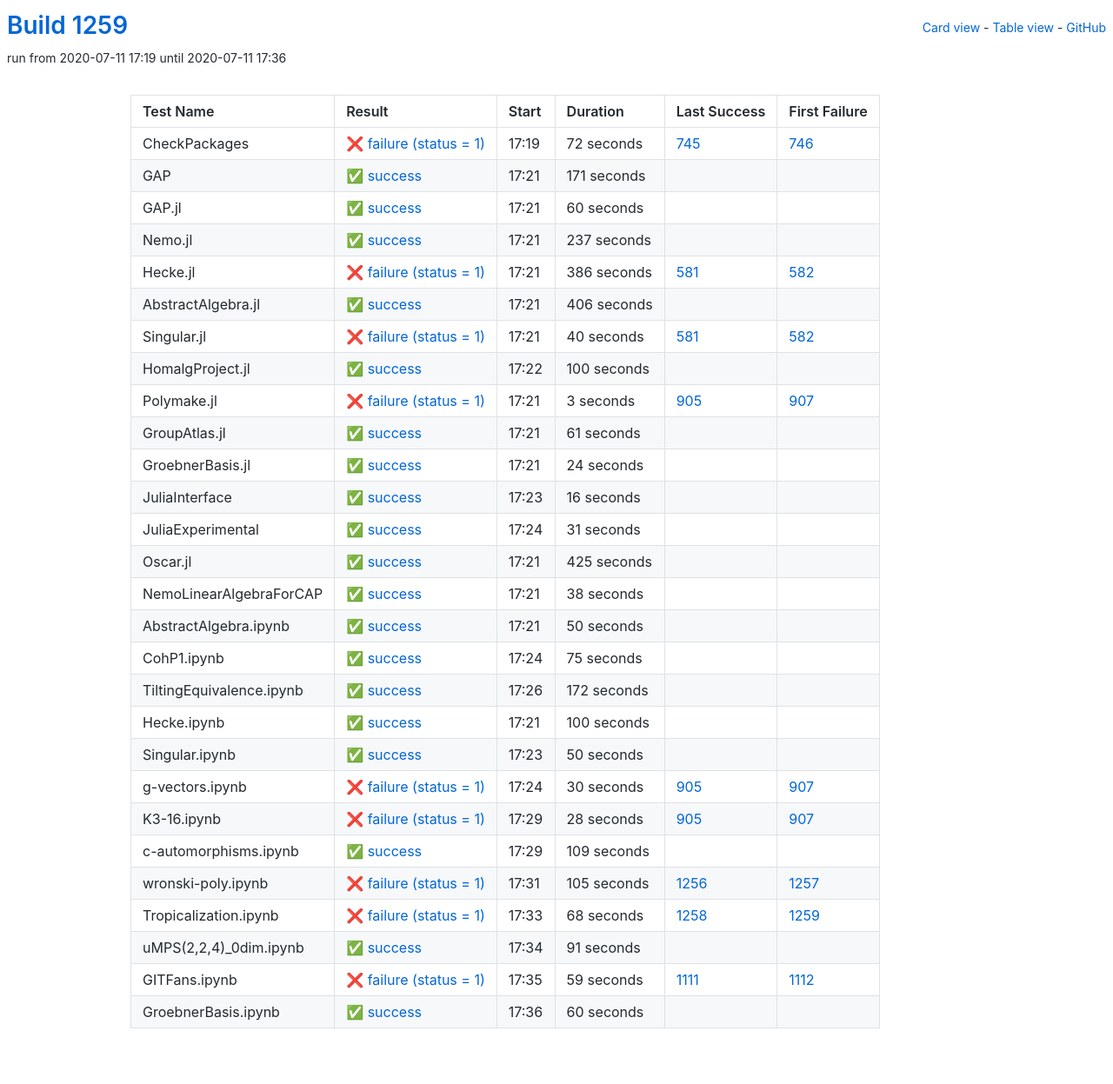
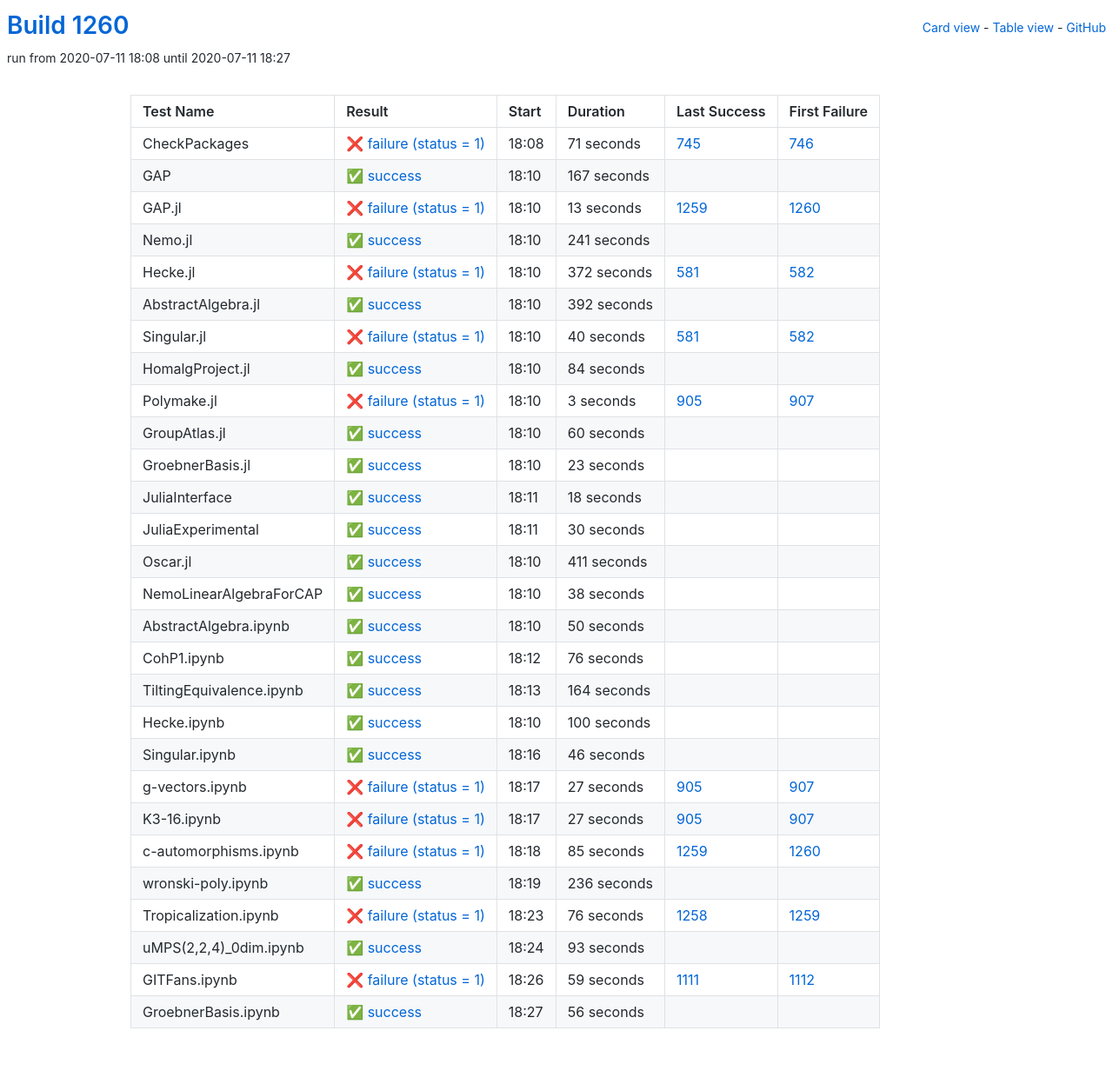
Before and after one commit to oscar-system/oscar-ci-status-1.4, a Jekyll site: the page built from table.html, in a window 1280 px wide. Shown: the whole page at 87% size. Built offline with Jekyll 4.4.1, drawn with Linux system fonts in a browser that asks for light colours.

Commit message:
Build #1260

```diff
--- a/_data/ci.yml
+++ b/_data/ci.yml
@@ -1,6 +1,6 @@
 ---
-build: 1259
-build_url: https://oscarci.mathematik.uni-kl.de/job/oscar-julia-1.4/1259/
+build: 1260
+build_url: https://oscarci.mathematik.uni-kl.de/job/oscar-julia-1.4/1260/
 job: oscar-julia-1.4
 organization: oscar-system
 repo: oscar-ci-status-1.4
@@ -8,80 +8,80 @@ repourl: https://github.com/oscar-system/oscar-ci-status-1.4
 tests:
 - name: CheckPackages
   id: checkpackages
-  log: https://oscarci.mathematik.uni-kl.de/job/oscar-julia-1.4/1259/artifact/logs/build-1259/CheckPackages.log
-  start: 2020-07-11 17:19
+  log: https://oscarci.mathematik.uni-kl.de/job/oscar-julia-1.4/1260/artifact/logs/build-1260/CheckPackages.log
+  start: 2020-07-11 18:08
   success: false
   exitcode: 1
   status: failure
-  duration: 72
+  duration: 71
   last_success: 745
   last_success_url: https://oscarci.mathematik.uni-kl.de/job/oscar-julia-1.4/745/
   first_failure: 746
   first_failure_url: https://oscarci.mathematik.uni-kl.de/job/oscar-julia-1.4/746/
 - name: GAP
   id: gap
-  log: https://oscarci.mathematik.uni-kl.de/job/oscar-julia-1.4/1259/artifact/logs/build-1259/GAP.log
-  start: 2020-07-11 17:21
+  log: https://oscarci.mathematik.uni-kl.de/job/oscar-julia-1.4/1260/artifact/logs/build-1260/GAP.log
+  start: 2020-07-11 18:10
   success: true
   exitcode: 0
   status: success
-  duration: 171
+  duration: 167
   last_success: false
   last_success_url:
   first_failure: false
   first_failure_url:
 - name: GAP.jl
   id: gap-jl
-  log: https://oscarci.mathematik.uni-kl.de/job/oscar-julia-1.4/1259/artifact/logs/build-1259/GAP.jl.log
-  start: 2020-07-11 17:21
+  log: https://oscarci.mathematik.uni-kl.de/job/oscar-julia-1.4/1260/artifact/logs/build-1260/GAP.jl.log
+  start: 2020-07-11 18:10
+  success: false
+  exitcode: 1
+  status: failure
+  duration: 13
+  last_success: 1259
+  last_success_url: https://oscarci.mathematik.uni-kl.de/job/oscar-julia-1.4/1259/
+  first_failure: 1260
+  first_failure_url: https://oscarci.mathematik.uni-kl.de/job/oscar-julia-1.4/1260/
+- name: Nemo.jl
+  id: nemo-jl
+  log: https://oscarci.mathematik.uni-kl.de/job/oscar-julia-1.4/1260/artifact/logs/build-1260/Nemo.jl.log
+  start: 2020-07-11 18:10
   success: true
   exitcode: 0
   status: success
-  duration: 60
-  last_success: false
-  last_success_url:
-  first_failure: false
-  first_failure_url:
-- name: Nemo.jl
-  id: nemo-jl
-  log: https://oscarci.mathematik.uni-kl.de/job/oscar-julia-1.4/1259/artifact/logs/build-1259/Nemo.jl.log
-  start: 2020-07-11 17:21
-  success: true
-  exitcode: 0
-  status: success
-  duration: 237
+  duration: 241
   last_success: false
   last_success_url:
   first_failure: false
   first_failure_url:
 - name: Hecke.jl
   id: hecke-jl
-  log: https://oscarci.mathematik.uni-kl.de/job/oscar-julia-1.4/1259/artifact/logs/build-1259/Hecke.jl.log
-  start: 2020-07-11 17:21
+  log: https://oscarci.mathematik.uni-kl.de/job/oscar-julia-1.4/1260/artifact/logs/build-1260/Hecke.jl.log
+  start: 2020-07-11 18:10
   success: false
   exitcode: 1
   status: failure
-  duration: 386
+  duration: 372
   last_success: 581
   last_success_url: https://oscarci.mathematik.uni-kl.de/job/oscar-julia-1.4/581/
   first_failure: 582
   first_failure_url: https://oscarci.mathematik.uni-kl.de/job/oscar-julia-1.4/582/
 - name: AbstractAlgebra.jl
   id: abstractalgebra-jl
-  log: https://oscarci.mathematik.uni-kl.de/job/oscar-julia-1.4/1259/artifact/logs/build-1259/AbstractAlgebra.jl.log
-  start: 2020-07-11 17:21
+  log: https://oscarci.mathematik.uni-kl.de/job/oscar-julia-1.4/1260/artifact/logs/build-1260/AbstractAlgebra.jl.log
+  start: 2020-07-11 18:10
   success: true
   exitcode: 0
   status: success
-  duration: 406
+  duration: 392
   last_success: false
   last_success_url:
   first_failure: false
   first_failure_url:
 - name: Singular.jl
   id: singular-jl
-  log: https://oscarci.mathematik.uni-kl.de/job/oscar-julia-1.4/1259/artifact/logs/build-1259/Singular.jl.log
-  start: 2020-07-11 17:21
+  log: https://oscarci.mathematik.uni-kl.de/job/oscar-julia-1.4/1260/artifact/logs/build-1260/Singular.jl.log
+  start: 2020-07-11 18:10
   success: false
   exitcode: 1
   status: failure
@@ -92,20 +92,20 @@ tests:
   first_failure_url: https://oscarci.mathematik.uni-kl.de/job/oscar-julia-1.4/582/
 - name: HomalgProject.jl
   id: homalgproject-jl
-  log: https://oscarci.mathematik.uni-kl.de/job/oscar-julia-1.4/1259/artifact/logs/build-1259/HomalgProject.jl.log
-  start: 2020-07-11 17:22
+  log: https://oscarci.mathematik.uni-kl.de/job/oscar-julia-1.4/1260/artifact/logs/build-1260/HomalgProject.jl.log
+  start: 2020-07-11 18:10
   success: true
   exitcode: 0
   status: success
-  duration: 100
+  duration: 84
   last_success: false
   last_success_url:
   first_failure: false
   first_failure_url:
 - name: Polymake.jl
   id: polymake-jl
-  log: https://oscarci.mathematik.uni-kl.de/job/oscar-julia-1.4/1259/artifact/logs/build-1259/Polymake.jl.log
-  start: 2020-07-11 17:21
+  log: https://oscarci.mathematik.uni-kl.de/job/oscar-julia-1.4/1260/artifact/logs/build-1260/Polymake.jl.log
+  start: 2020-07-11 18:10
   success: false
   exitcode: 1
   status: failure
@@ -116,68 +116,68 @@ tests:
   first_failure_url: https://oscarci.mathematik.uni-kl.de/job/oscar-julia-1.4/907/
 - name: GroupAtlas.jl
   id: groupatlas-jl
-  log: https://oscarci.mathematik.uni-kl.de/job/oscar-julia-1.4/1259/artifact/logs/build-1259/GroupAtlas.jl.log
-  start: 2020-07-11 17:21
+  log: https://oscarci.mathematik.uni-kl.de/job/oscar-julia-1.4/1260/artifact/logs/build-1260/GroupAtlas.jl.log
+  start: 2020-07-11 18:10
   success: true
   exitcode: 0
   status: success
-  duration: 61
+  duration: 60
   last_success: false
   last_success_url:
   first_failure: false
   first_failure_url:
 - name: GroebnerBasis.jl
   id: groebnerbasis-jl
-  log: https://oscarci.mathematik.uni-kl.de/job/oscar-julia-1.4/1259/artifact/logs/build-1259/GroebnerBasis.jl.log
-  start: 2020-07-11 17:21
+  log: https://oscarci.mathematik.uni-kl.de/job/oscar-julia-1.4/1260/artifact/logs/build-1260/GroebnerBasis.jl.log
+  start: 2020-07-11 18:10
   success: true
   exitcode: 0
   status: success
-  duration: 24
+  duration: 23
   last_success: false
   last_success_url:
   first_failure: false
   first_failure_url:
 - name: JuliaInterface
   id: juliainterface
-  log: https://oscarci.mathematik.uni-kl.de/job/oscar-julia-1.4/1259/artifact/logs/build-1259/JuliaInterface.log
-  start: 2020-07-11 17:23
+  log: https://oscarci.mathematik.uni-kl.de/job/oscar-julia-1.4/1260/artifact/logs/build-1260/JuliaInterface.log
+  start: 2020-07-11 18:11
   success: true
   exitcode: 0
   status: success
-  duration: 16
+  duration: 18
   last_success: false
   last_success_url:
   first_failure: false
   first_failure_url:
 - name: JuliaExperimental
   id: juliaexperimental
-  log: https://oscarci.mathematik.uni-kl.de/job/oscar-julia-1.4/1259/artifact/logs/build-1259/JuliaExperimental.log
-  start: 2020-07-11 17:24
+  log: https://oscarci.mathematik.uni-kl.de/job/oscar-julia-1.4/1260/artifact/logs/build-1260/JuliaExperimental.log
+  start: 2020-07-11 18:11
   success: true
   exitcode: 0
   status: success
-  duration: 31
+  duration: 30
   last_success: false
   last_success_url:
   first_failure: false
   first_failure_url:
 - name: Oscar.jl
   id: oscar-jl
-  log: https://oscarci.mathematik.uni-kl.de/job/oscar-julia-1.4/1259/artifact/logs/build-1259/Oscar.jl.log
-  start: 2020-07-11 17:21
+  log: https://oscarci.mathematik.uni-kl.de/job/oscar-julia-1.4/1260/artifact/logs/build-1260/Oscar.jl.log
+  start: 2020-07-11 18:10
   success: true
   exitcode: 0
   status: success
-  duration: 425
+  duration: 411
   last_success: false
   last_success_url:
   first_failure: false
   first_failure_url:
 - name: NemoLinearAlgebraForCAP
   id: nemolinearalgebraforcap
-  log: https://oscarci.mathematik.uni-kl.de/job/oscar-julia-1.4/1259/artifact/logs/build-1259/NemoLinearAlgebraForCAP.log
-  start: 2020-07-11 17:21
+  log: https://oscarci.mathematik.uni-kl.de/job/oscar-julia-1.4/1260/artifact/logs/build-1260/NemoLinearAlgebraForCAP.log
+  start: 2020-07-11 18:10
   success: true
   exitcode: 0
   status: success
@@ -188,8 +188,8 @@ tests:
   first_failure_url:
 - name: AbstractAlgebra.ipynb
   id: abstractalgebra-ipynb
-  log: https://oscarci.mathematik.uni-kl.de/job/oscar-julia-1.4/1259/artifact/logs/build-1259/AbstractAlgebra.ipynb.log
-  start: 2020-07-11 17:21
+  log: https://oscarci.mathematik.uni-kl.de/job/oscar-julia-1.4/1260/artifact/logs/build-1260/AbstractAlgebra.ipynb.log
+  start: 2020-07-11 18:10
   success: true
   exitcode: 0
   status: success
@@ -200,32 +200,32 @@ tests:
   first_failure_url:
 - name: CohP1.ipynb
   id: cohp1-ipynb
-  log: https://oscarci.mathematik.uni-kl.de/job/oscar-julia-1.4/1259/artifact/logs/build-1259/CohP1.ipynb.log
-  start: 2020-07-11 17:24
+  log: https://oscarci.mathematik.uni-kl.de/job/oscar-julia-1.4/1260/artifact/logs/build-1260/CohP1.ipynb.log
+  start: 2020-07-11 18:12
   success: true
   exitcode: 0
   status: success
-  duration: 75
+  duration: 76
   last_success: false
   last_success_url:
   first_failure: false
   first_failure_url:
 - name: TiltingEquivalence.ipynb
   id: tiltingequivalence-ipynb
-  log: https://oscarci.mathematik.uni-kl.de/job/oscar-julia-1.4/1259/artifact/logs/build-1259/TiltingEquivalence.ipynb.log
-  start: 2020-07-11 17:26
+  log: https://oscarci.mathematik.uni-kl.de/job/oscar-julia-1.4/1260/artifact/logs/build-1260/TiltingEquivalence.ipynb.log
+  start: 2020-07-11 18:13
   success: true
   exitcode: 0
   status: success
-  duration: 172
+  duration: 164
   last_success: false
   last_success_url:
   first_failure: false
   first_failure_url:
 - name: Hecke.ipynb
   id: hecke-ipynb
-  log: https://oscarci.mathematik.uni-kl.de/job/oscar-julia-1.4/1259/artifact/logs/build-1259/Hecke.ipynb.log
-  start: 2020-07-11 17:21
+  log: https://oscarci.mathematik.uni-kl.de/job/oscar-julia-1.4/1260/artifact/logs/build-1260/Hecke.ipynb.log
+  start: 2020-07-11 18:10
   success: true
   exitcode: 0
   status: success
@@ -236,92 +236,92 @@ tests:
   first_failure_url:
 - name: Singular.ipynb
   id: singular-ipynb
-  log: https://oscarci.mathematik.uni-kl.de/job/oscar-julia-1.4/1259/artifact/logs/build-1259/Singular.ipynb.log
-  start: 2020-07-11 17:23
+  log: https://oscarci.mathematik.uni-kl.de/job/oscar-julia-1.4/1260/artifact/logs/build-1260/Singular.ipynb.log
+  start: 2020-07-11 18:16
   success: true
   exitcode: 0
   status: success
-  duration: 50
+  duration: 46
   last_success: false
   last_success_url:
   first_failure: false
   first_failure_url:
 - name: g-vectors.ipynb
   id: g-vectors-ipynb
-  log: https://oscarci.mathematik.uni-kl.de/job/oscar-julia-1.4/1259/artifact/logs/build-1259/g-vectors.ipynb.log
-  start: 2020-07-11 17:24
+  log: https://oscarci.mathematik.uni-kl.de/job/oscar-julia-1.4/1260/artifact/logs/build-1260/g-vectors.ipynb.log
+  start: 2020-07-11 18:17
   success: false
   exitcode: 1
   status: failure
-  duration: 30
+  duration: 27
   last_success: 905
   last_success_url: https://oscarci.mathematik.uni-kl.de/job/oscar-julia-1.4/905/
   first_failure: 907
   first_failure_url: https://oscarci.mathematik.uni-kl.de/job/oscar-julia-1.4/907/
 - name: K3-16.ipynb
   id: k3-16-ipynb
-  log: https://oscarci.mathematik.uni-kl.de/job/oscar-julia-1.4/1259/artifact/logs/build-1259/K3-16.ipynb.log
-  start: 2020-07-11 17:29
+  log: https://oscarci.mathematik.uni-kl.de/job/oscar-julia-1.4/1260/artifact/logs/build-1260/K3-16.ipynb.log
+  start: 2020-07-11 18:17
   success: false
   exitcode: 1
   status: failure
-  duration: 28
+  duration: 27
   last_success: 905
   last_success_url: https://oscarci.mathematik.uni-kl.de/job/oscar-julia-1.4/905/
   first_failure: 907
   first_failure_url: https://oscarci.mathematik.uni-kl.de/job/oscar-julia-1.4/907/
 - name: c-automorphisms.ipynb
   id: c-automorphisms-ipynb
-  log: https://oscarci.mathematik.uni-kl.de/job/oscar-julia-1.4/1259/artifact/logs/build-1259/c-automorphisms.ipynb.log
-  start: 2020-07-11 17:29
+  log: https://oscarci.mathematik.uni-kl.de/job/oscar-julia-1.4/1260/artifact/logs/build-1260/c-automorphisms.ipynb.log
+  start: 2020-07-11 18:18
+  success: false
+  exitcode: 1
+  status: failure
+  duration: 85
+  last_success: 1259
+  last_success_url: https://oscarci.mathematik.uni-kl.de/job/oscar-julia-1.4/1259/
+  first_failure: 1260
+  first_failure_url: https://oscarci.mathematik.uni-kl.de/job/oscar-julia-1.4/1260/
+- name: wronski-poly.ipynb
+  id: wronski-poly-ipynb
+  log: https://oscarci.mathematik.uni-kl.de/job/oscar-julia-1.4/1260/artifact/logs/build-1260/wronski-poly.ipynb.log
+  start: 2020-07-11 18:19
   success: true
   exitcode: 0
   status: success
-  duration: 109
+  duration: 236
   last_success: false
   last_success_url:
   first_failure: false
   first_failure_url:
-- name: wronski-poly.ipynb
-  id: wronski-poly-ipynb
-  log: https://oscarci.mathematik.uni-kl.de/job/oscar-julia-1.4/1259/artifact/logs/build-1259/wronski-poly.ipynb.log
-  start: 2020-07-11 17:31
+- name: Tropicalization.ipynb
+  id: tropicalization-ipynb
+  log: https://oscarci.mathematik.uni-kl.de/job/oscar-julia-1.4/1260/artifact/logs/build-1260/Tropicalization.ipynb.log
+  start: 2020-07-11 18:23
   success: false
   exitcode: 1
   status: failure
-  duration: 105
-  last_success: 1256
-  last_success_url: https://oscarci.mathematik.uni-kl.de/job/oscar-julia-1.4/1256/
-  first_failure: 1257
-  first_failure_url: https://oscarci.mathematik.uni-kl.de/job/oscar-julia-1.4/1257/
-- name: Tropicalization.ipynb
-  id: tropicalization-ipynb
-  log: https://oscarci.mathematik.uni-kl.de/job/oscar-julia-1.4/1259/artifact/logs/build-1259/Tropicalization.ipynb.log
-  start: 2020-07-11 17:33
-  success: false
-  exitcode: 1
-  status: failure
-  duration: 68
+  duration: 76
   last_success: 1258
   last_success_url: https://oscarci.mathematik.uni-kl.de/job/oscar-julia-1.4/1258/
   first_failure: 1259
   first_failure_url: https://oscarci.mathematik.uni-kl.de/job/oscar-julia-1.4/1259/
 - name: uMPS(2,2,4)_0dim.ipynb
   id: umps-2-2-4-0dim-ipynb
-  log: https://oscarci.mathematik.uni-kl.de/job/oscar-julia-1.4/1259/artifact/logs/build-1259/uMPS-2-2-4-_0dim.ipynb.log
-  start: 2020-07-11 17:34
+  log: https://oscarci.mathematik.uni-kl.de/job/oscar-julia-1.4/1260/artifact/logs/build-1260/uMPS-2-2-4-_0dim.ipynb.log
+  start: 2020-07-11 18:24
   success: true
   exitcode: 0
   status: success
-  duration: 91
+  duration: 93
   last_success: false
   last_success_url:
   first_failure: false
   first_failure_url:
 - name: GITFans.ipynb
   id: gitfans-ipynb
-  log: https://oscarci.mathematik.uni-kl.de/job/oscar-julia-1.4/1259/artifact/logs/build-1259/GITFans.ipynb.log
-  start: 2020-07-11 17:35
+  log: https://oscarci.mathematik.uni-kl.de/job/oscar-julia-1.4/1260/artifact/logs/build-1260/GITFans.ipynb.log
+  start: 2020-07-11 18:26
   success: false
   exitcode: 1
   status: failure
@@ -332,12 +332,12 @@ tests:
   first_failure_url: https://oscarci.mathematik.uni-kl.de/job/oscar-julia-1.4/1112/
 - name: GroebnerBasis.ipynb
   id: groebnerbasis-ipynb
-  log: https://oscarci.mathematik.uni-kl.de/job/oscar-julia-1.4/1259/artifact/logs/build-1259/GroebnerBasis.ipynb.log
-  start: 2020-07-11 17:36
+  log: https://oscarci.mathematik.uni-kl.de/job/oscar-julia-1.4/1260/artifact/logs/build-1260/GroebnerBasis.ipynb.log
+  start: 2020-07-11 18:27
   success: true
   exitcode: 0
   status: success
-  duration: 60
+  duration: 56
   last_success: false
   last_success_url:
   first_failure: false
```
Also changed, not shown: README.md.
